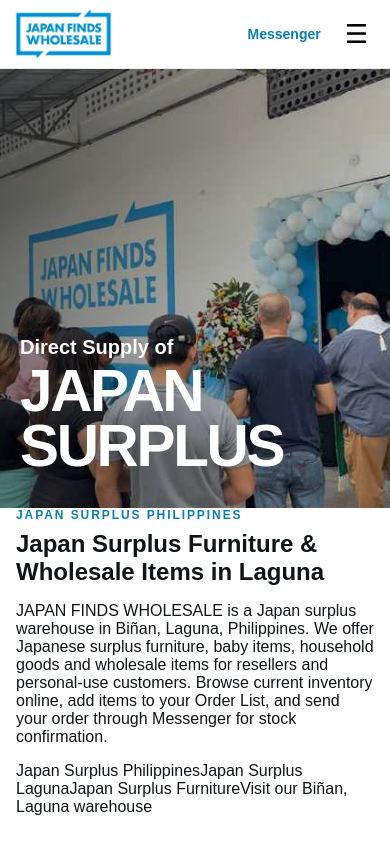
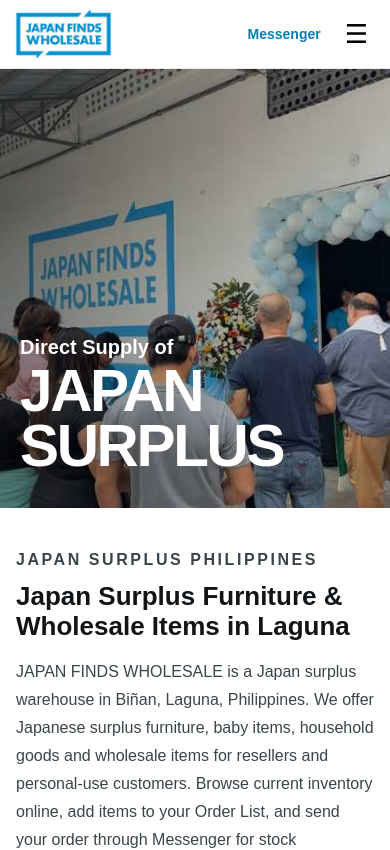
Before and after one commit to KEITAROHTAO/JAPANFINDSWHOLESALE, a Next.js app: page / in a window 390 px wide. Shown: the top 850 px of the page. Built offline with nearby package versions, Linux system fonts and the light colour scheme; no server answers.

Commit message:
Style SEO content sections

```diff
--- a/app/globals.css
+++ b/app/globals.css
@@ -113,3 +113,16 @@
 .orderTextBlock { margin-top: 22px; padding-top: 18px; border-top: 1px solid var(--line); }
 .orderTextHeader { display: flex; justify-content: space-between; align-items: center; gap: 12px; margin-bottom: 8px; }
 .orderTextArea { width: 100%; min-height: 170px; resize: vertical; border: 1px solid var(--line); background: white; color: var(--black); padding: 12px; line-height: 1.5; }
+
+.seoIntro { padding-top: 54px; padding-bottom: 10px; }
+.seoIntro h2, .seoContent h2, .prosePage h2 { font-size: clamp(26px, 3vw, 36px); line-height: 1.15; margin: 0 0 16px; }
+.seoIntro p, .seoContent p, .prosePage p { max-width: 820px; font-size: 17px; line-height: 1.75; color: #39444b; }
+.seoLinks { display: flex; flex-wrap: wrap; gap: 10px; margin-top: 22px; }
+.seoLinks a { border-bottom: 1px solid var(--blue); color: var(--blue-dark); font-weight: 700; padding: 4px 0; }
+.seoContent { padding-top: 12px; padding-bottom: 80px; border-top: 1px solid var(--line); }
+.prosePage { max-width: 920px; }
+.prosePage h2 { margin-top: 38px; }
+@media (max-width: 860px) {
+  .seoIntro { padding-top: 38px; }
+  .seoIntro p, .seoContent p, .prosePage p { font-size: 16px; }
+}
```
